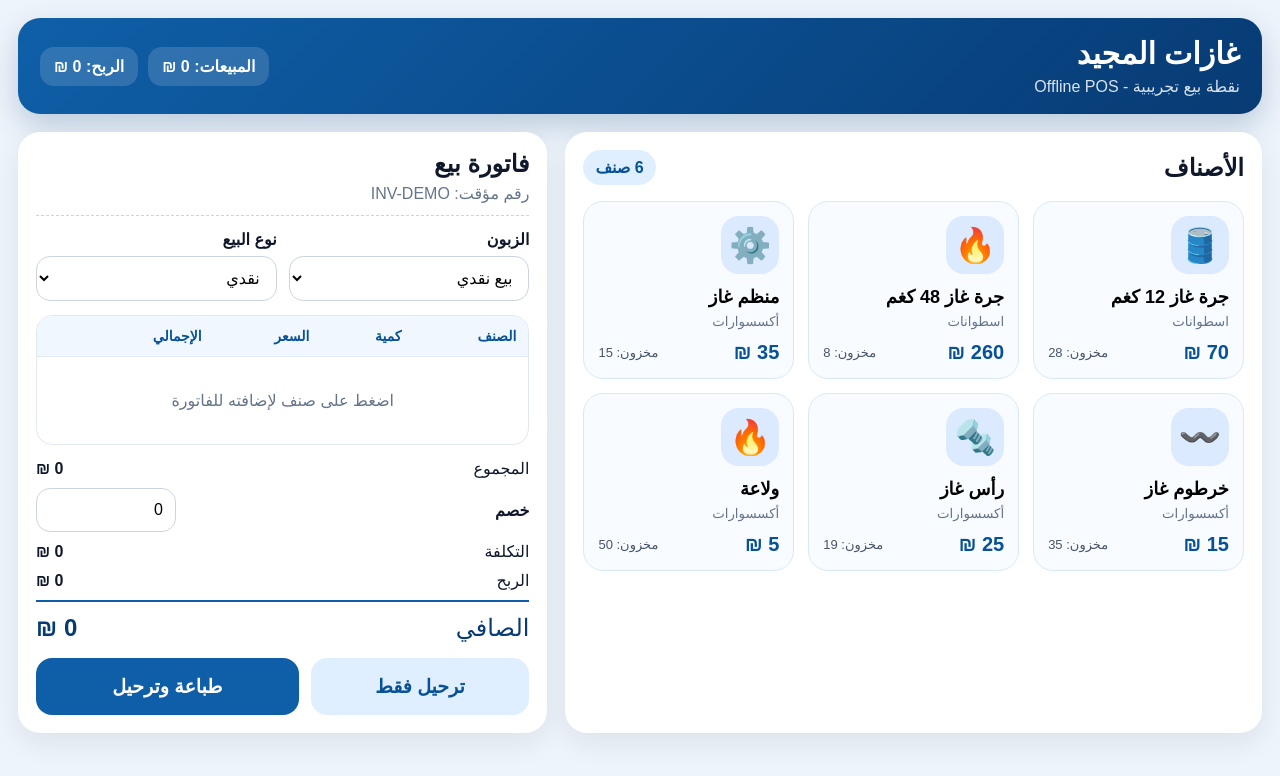
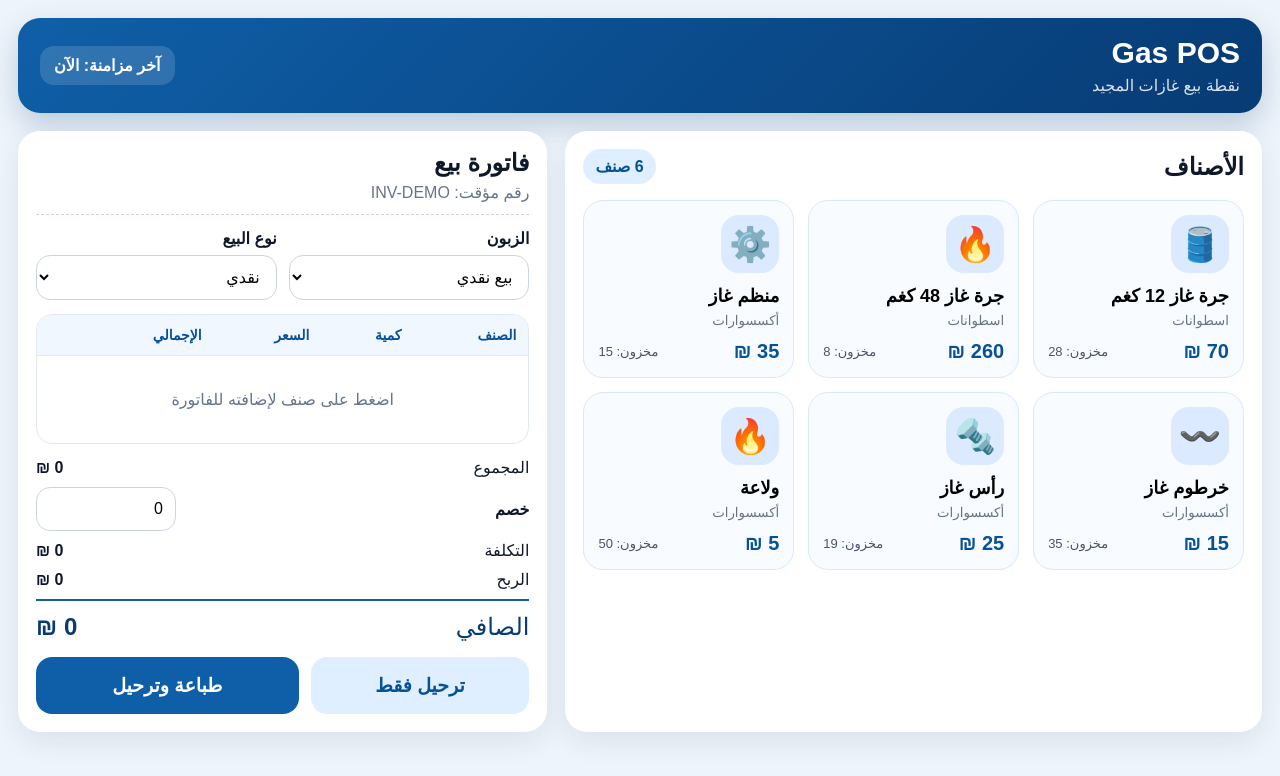
Before and after one commit to milad3011/gas-pos-demo, a Next.js app: page / in a window 1280 px wide. Shown: the top 776 px of the page. Built offline with nearby package versions, Linux system fonts and the light colour scheme.

Commit message:
Polish POS header

```diff
--- a/app/page.tsx
+++ b/app/page.tsx
@@ -255,13 +255,11 @@ export default function Page() {
 
       <header className="posHeader no-print">
         <div>
-          <h1>غازات المجيد</h1>
-          <p>نقطة بيع تجريبية - Offline POS</p>
+         <h1>Gas POS</h1>
+        <p>نقطة بيع غازات المجيد</p>
         </div>
-
         <div className="headerStats">
-          <span>المبيعات: {total} ₪</span>
-          <span>الربح: {profit} ₪</span>
+          <span>آخر مزامنة: الآن</span>
         </div>
       </header>
 
```
